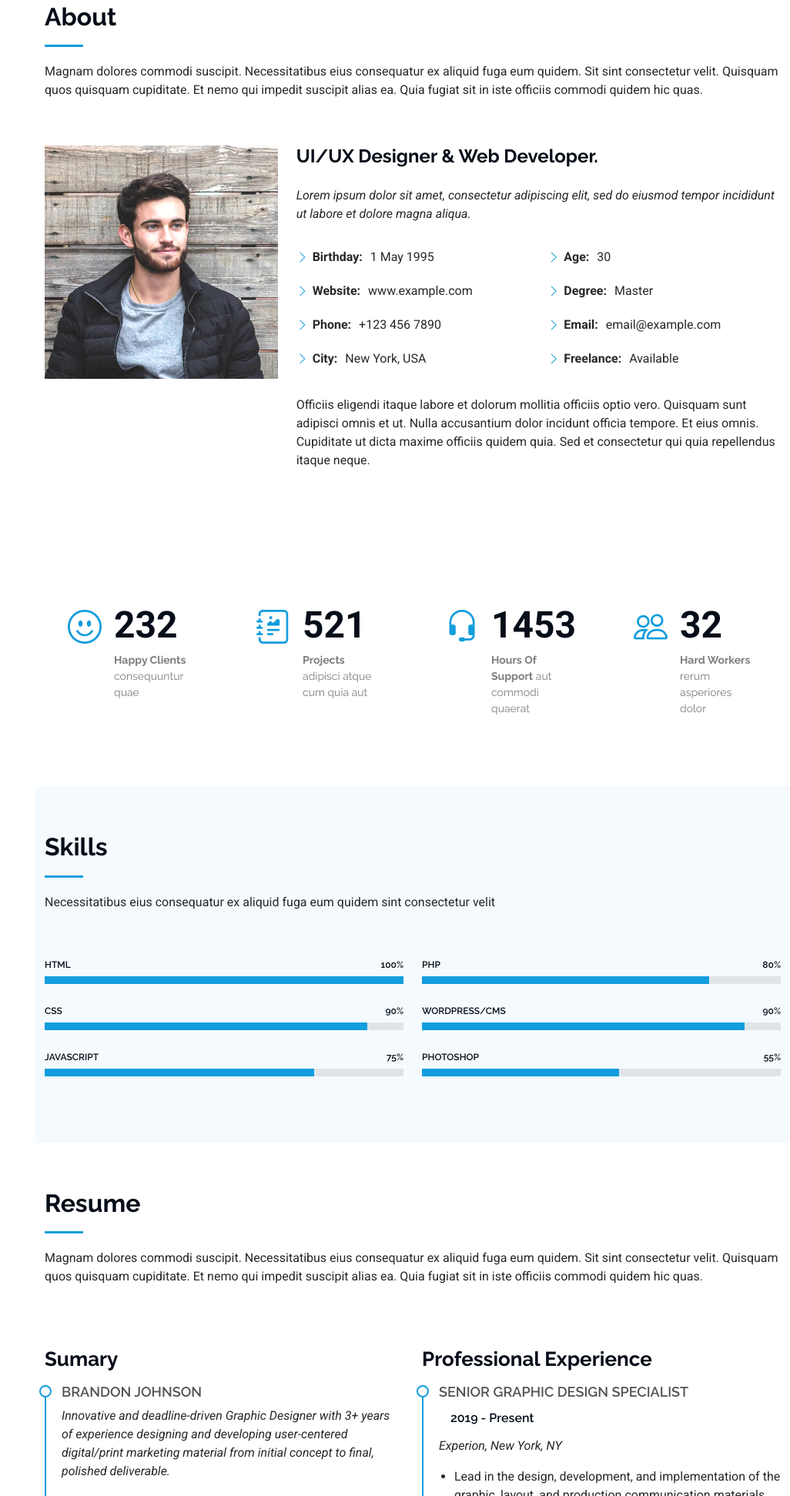
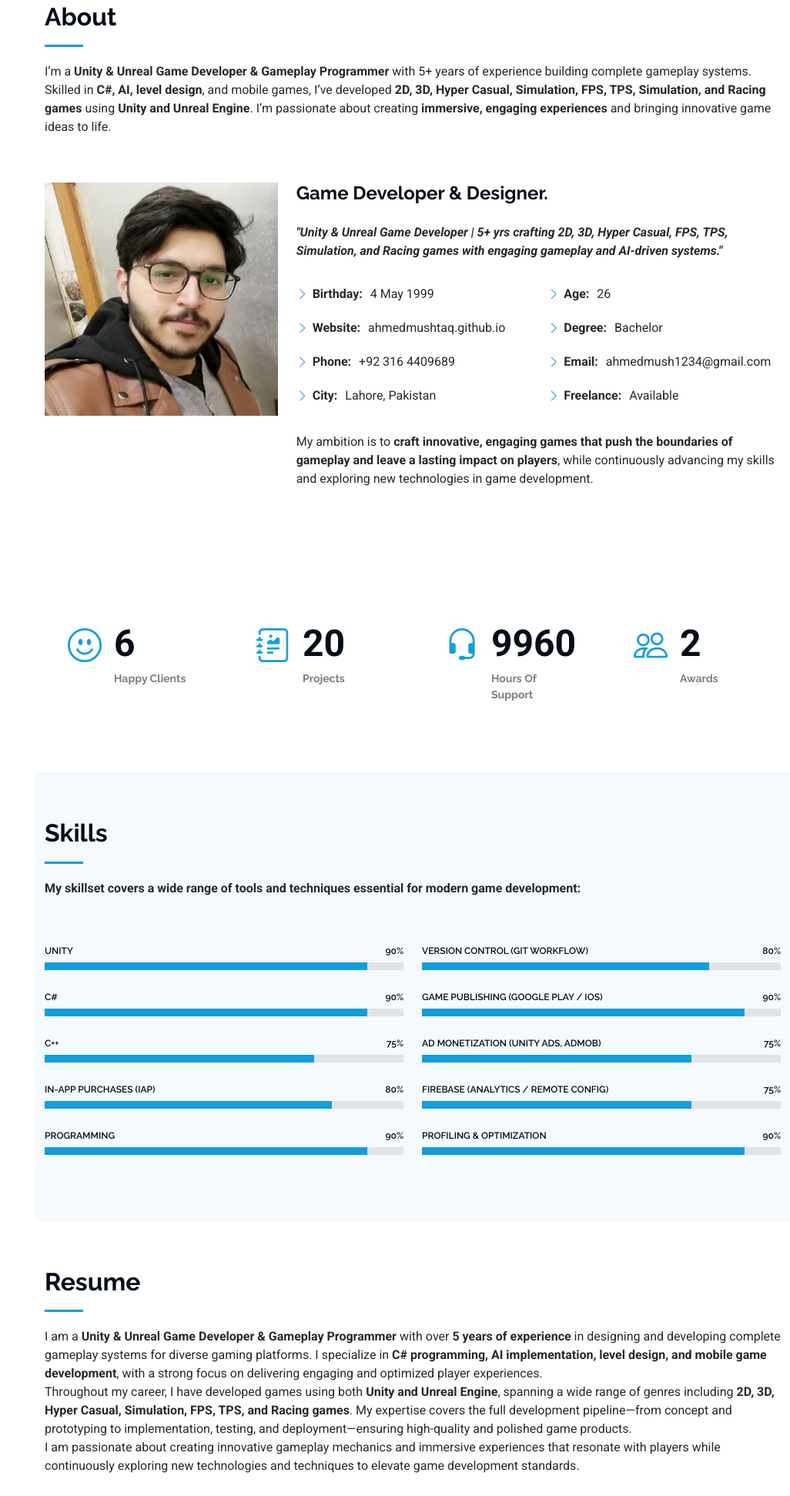
Before and after one commit to ahmedmushtaq/ahmedmushtaq.github.io, a plain HTML site: page index.html in a window 1280 px wide. Shown: the part 857-2800 px from the top of the page at 77% size, without its empty margins (254-1280 px from the left). Drawn offline with Linux system fonts and the light colour scheme.

Commit message:
Added New Details

```diff
--- a/index.html
+++ b/index.html
@@ -4,13 +4,13 @@
 <head>
   <meta charset="utf-8">
   <meta content="width=device-width, initial-scale=1.0" name="viewport">
-  <title>Index - iPortfolio Bootstrap Template</title>
+  <title>Ahmed Mushtaq - Game Developer</title>
   <meta content="" name="description">
   <meta content="" name="keywords">
 
   <!-- Favicons -->
-  <link href="assets/img/favicon.png" rel="icon">
-  <link href="assets/img/apple-touch-icon.png" rel="apple-touch-icon">
+  <link href="assets/img/Icon.png" rel="icon">
+  <link href="assets/img/Icon.png" rel="apple-touch-icon">
 
   <!-- Fonts -->
   <link href="https://fonts.googleapis.com" rel="preconnect">
@@ -42,21 +42,21 @@
     <i class="header-toggle d-xl-none bi bi-list"></i>
 
     <div class="profile-img">
-      <img src="assets/img/my-profile-img.jpg" alt="" class="img-fluid rounded-circle">
+      <img src="assets/img/Profilepic.jpg" alt="" class="img-fluid rounded-circle">
     </div>
 
     <a href="index.html" class="logo d-flex align-items-center justify-content-center">
       <!-- Uncomment the line below if you also wish to use an image logo -->
       <!-- <img src="assets/img/logo.png" alt=""> -->
-      <h1 class="sitename">Alex Smith</h1>
+      <h1 class="sitename">Ahmed Mushtaq</h1>
     </a>
 
     <div class="social-links text-center">
-      <a href="#" class="twitter"><i class="bi bi-twitter-x"></i></a>
-      <a href="#" class="facebook"><i class="bi bi-facebook"></i></a>
-      <a href="#" class="instagram"><i class="bi bi-instagram"></i></a>
-      <a href="#" class="google-plus"><i class="bi bi-skype"></i></a>
-      <a href="#" class="linkedin"><i class="bi bi-linkedin"></i></a>
+      <a href="https://x.com/ahmedmush123" class="twitter" target="_blank" rel="noopener noreferrer"><i class="bi bi-twitter-x"></i></a>
+      <a href="https://www.facebook.com/skidro.anceer/" class="facebook" target="_blank" rel="noopener noreferrer"><i class="bi bi-facebook"></i></a>
+      <a href="https://www.instagram.com/skidro_anceer/" class="instagram"  target="_blank" rel="noopener noreferrer"><i class="bi bi-instagram"></i></a>
+      <a href="https://discord.com/users/409959816572829706" class="discord" target="_blank" rel="noopener noreferrer"><i class="bi bi-discord"></i></a>
+      <a href="https://www.linkedin.com/in/ahmed-mushtaq-8462b6136/" class="linkedin" target="_blank" rel="noopener noreferrer"><i class="bi bi-linkedin"></i></a>
     </div>
 
     <nav id="navmenu" class="navmenu">
@@ -94,11 +94,11 @@
     <!-- Hero Section -->
     <section id="hero" class="hero section dark-background">
 
-      <img src="assets/img/hero-bg.jpg" alt="" data-aos="fade-in" class="">
+      <img src="assets/img/BG.jpg" alt="" data-aos="fade-in" class="">
 
       <div class="container" data-aos="fade-up" data-aos-delay="100">
-        <h2>Alex Smith</h2>
-        <p>I'm <span class="typed" data-typed-items="Designer, Developer, Freelancer, Photographer">Designer</span><span class="typed-cursor typed-cursor--blink" aria-hidden="true"></span><span class="typed-cursor typed-cursor--blink" aria-hidden="true"></span></p>
+        <h2>Ahmed Mushtaq</h2>
+        <p>I'm <span class="typed" data-typed-items="Game Developer, Software Engineer, Freelancer, Passionative Gamer">Game Developer</span><span class="typed-cursor typed-cursor--blink" aria-hidden="true"></span><span class="typed-cursor typed-cursor--blink" aria-hidden="true"></span></p>
       </div>
 
     </section><!-- /Hero Section -->
@@ -109,42 +109,41 @@
       <!-- Section Title -->
       <div class="container section-title" data-aos="fade-up">
         <h2>About</h2>
-        <p>Magnam dolores commodi suscipit. Necessitatibus eius consequatur ex aliquid fuga eum quidem. Sit sint consectetur velit. Quisquam quos quisquam cupiditate. Et nemo qui impedit suscipit alias ea. Quia fugiat sit in iste officiis commodi quidem hic quas.</p>
+        <p>I’m a <b>Unity & Unreal Game Developer & Gameplay Programmer</b> with 5+ years of experience building complete gameplay systems. Skilled in <b>C#, AI, level design</b>, and mobile games, I’ve developed <b>2D, 3D, Hyper Casual, Simulation, FPS, TPS, Simulation, and Racing games</b> using <b>Unity and Unreal Engine</b>. I’m passionate about creating <b>immersive, engaging experiences</b> and bringing innovative game ideas to life.</p>
       </div><!-- End Section Title -->
 
       <div class="container" data-aos="fade-up" data-aos-delay="100">
 
         <div class="row gy-4 justify-content-center">
           <div class="col-lg-4">
-            <img src="assets/img/my-profile-img.jpg" class="img-fluid" alt="">
+            <img src="assets/img/Profilepic.jpg" class="img-fluid" alt="">
           </div>
           <div class="col-lg-8 content">
-            <h2>UI/UX Designer &amp; Web Developer.</h2>
+            <h2>Game Developer &amp; Designer.</h2>
             <p class="fst-italic py-3">
-              Lorem ipsum dolor sit amet, consectetur adipiscing elit, sed do eiusmod tempor incididunt ut labore et dolore
-              magna aliqua.
+              <b>"Unity & Unreal Game Developer | 5+ yrs crafting 2D, 3D, Hyper Casual, FPS, TPS, Simulation, and Racing games with engaging gameplay and AI-driven systems."</b>
             </p>
             <div class="row">
               <div class="col-lg-6">
                 <ul>
-                  <li><i class="bi bi-chevron-right"></i> <strong>Birthday:</strong> <span>1 May 1995</span></li>
-                  <li><i class="bi bi-chevron-right"></i> <strong>Website:</strong> <span>www.example.com</span></li>
-                  <li><i class="bi bi-chevron-right"></i> <strong>Phone:</strong> <span>+123 456 7890</span></li>
-                  <li><i class="bi bi-chevron-right"></i> <strong>City:</strong> <span>New York, USA</span></li>
+                  <li><i class="bi bi-chevron-right"></i> <strong>Birthday:</strong> <span>4 May 1999</span></li>
+                  <li><i class="bi bi-chevron-right"></i> <strong>Website:</strong> <span>ahmedmushtaq.github.io</span></li>
+                  <li><i class="bi bi-chevron-right"></i> <strong>Phone:</strong> <span>+92 316 4409689</span></li>
+                  <li><i class="bi bi-chevron-right"></i> <strong>City:</strong> <span>Lahore, Pakistan</span></li>
                 </ul>
               </div>
               <div class="col-lg-6">
                 <ul>
-                  <li><i class="bi bi-chevron-right"></i> <strong>Age:</strong> <span>30</span></li>
-                  <li><i class="bi bi-chevron-right"></i> <strong>Degree:</strong> <span>Master</span></li>
-                  <li><i class="bi bi-chevron-right"></i> <strong>Email:</strong> <span>email@example.com</span></li>
+                  <li><i class="bi bi-chevron-right"></i> <strong>Age:</strong> <span>26</span></li>
+                  <li><i class="bi bi-chevron-right"></i> <strong>Degree:</strong> <span>Bachelor</span></li>
+                  <li><i class="bi bi-chevron-right"></i> <strong>Email:</strong> <span>ahmedmush1234@gmail.com</span></li>
                   <li><i class="bi bi-chevron-right"></i> <strong>Freelance:</strong> <span>Available</span></li>
                 </ul>
               </div>
             </div>
             <p class="py-3">
-              Officiis eligendi itaque labore et dolorum mollitia officiis optio vero. Quisquam sunt adipisci omnis et ut. Nulla accusantium dolor incidunt officia tempore. Et eius omnis.
-              Cupiditate ut dicta maxime officiis quidem quia. Sed et consectetur qui quia repellendus itaque neque.
+              My ambition is to <b>craft innovative, engaging games that push the boundaries of gameplay and
+              leave a lasting impact on players</b>, while continuously advancing my skills and exploring new technologies in game development.
             </p>
           </div>
         </div>
@@ -163,32 +162,32 @@
           <div class="col-lg-3 col-md-6">
             <div class="stats-item">
               <i class="bi bi-emoji-smile"></i>
-              <span data-purecounter-start="0" data-purecounter-end="232" data-purecounter-duration="1" class="purecounter"></span>
-              <p><strong>Happy Clients</strong> <span>consequuntur quae</span></p>
+              <span data-purecounter-start="0" data-purecounter-end="6" data-purecounter-duration="1" class="purecounter"></span>
+              <p><strong>Happy Clients</strong> <span></span></p>
             </div>
           </div><!-- End Stats Item -->
 
           <div class="col-lg-3 col-md-6">
             <div class="stats-item">
               <i class="bi bi-journal-richtext"></i>
-              <span data-purecounter-start="0" data-purecounter-end="521" data-purecounter-duration="1" class="purecounter"></span>
-              <p><strong>Projects</strong> <span>adipisci atque cum quia aut</span></p>
+              <span data-purecounter-start="0" data-purecounter-end="20" data-purecounter-duration="1" class="purecounter"></span>
+              <p><strong>Projects</strong> <span></span></p>
             </div>
           </div><!-- End Stats Item -->
 
           <div class="col-lg-3 col-md-6">
             <div class="stats-item">
               <i class="bi bi-headset"></i>
-              <span data-purecounter-start="0" data-purecounter-end="1453" data-purecounter-duration="1" class="purecounter"></span>
-              <p><strong>Hours Of Support</strong> <span>aut commodi quaerat</span></p>
+              <span data-purecounter-start="0" data-purecounter-end="9960" data-purecounter-duration="1" class="purecounter"></span>
+              <p><strong>Hours Of Support</strong> <span></span></p>
             </div>
           </div><!-- End Stats Item -->
 
           <div class="col-lg-3 col-md-6">
             <div class="stats-item">
               <i class="bi bi-people"></i>
-              <span data-purecounter-start="0" data-purecounter-end="32" data-purecounter-duration="1" class="purecounter"></span>
-              <p><strong>Hard Workers</strong> <span>rerum asperiores dolor</span></p>
+              <span data-purecounter-start="0" data-purecounter-end="2" data-purecounter-duration="1" class="purecounter"></span>
+              <p><strong>Awards</strong> <span></span></p>
             </div>
           </div><!-- End Stats Item -->
 
@@ -204,7 +203,7 @@
       <!-- Section Title -->
       <div class="container section-title" data-aos="fade-up">
         <h2>Skills</h2>
-        <p>Necessitatibus eius consequatur ex aliquid fuga eum quidem sint consectetur velit</p>
+        <p><b>My skillset covers a wide range of tools and techniques essential for modern game development:</b></p>
       </div><!-- End Section Title -->
 
       <div class="container" data-aos="fade-up" data-aos-delay="100">
@@ -214,23 +213,37 @@
           <div class="col-lg-6">
 
             <div class="progress">
-              <span class="skill"><span>HTML</span> <i class="val">100%</i></span>
-              <div class="progress-bar-wrap">
-                <div class="progress-bar" role="progressbar" aria-valuenow="100" aria-valuemin="0" aria-valuemax="100"></div>
-              </div>
-            </div><!-- End Skills Item -->
-
-            <div class="progress">
-              <span class="skill"><span>CSS</span> <i class="val">90%</i></span>
+              <span class="skill"><span>Unity</span> <i class="val">90%</i></span>
               <div class="progress-bar-wrap">
                 <div class="progress-bar" role="progressbar" aria-valuenow="90" aria-valuemin="0" aria-valuemax="100"></div>
               </div>
             </div><!-- End Skills Item -->
 
             <div class="progress">
-              <span class="skill"><span>JavaScript</span> <i class="val">75%</i></span>
+              <span class="skill"><span>C#</span> <i class="val">90%</i></span>
+              <div class="progress-bar-wrap">
+                <div class="progress-bar" role="progressbar" aria-valuenow="90" aria-valuemin="0" aria-valuemax="100"></div>
+              </div>
+            </div><!-- End Skills Item -->
+
+            <div class="progress">
+              <span class="skill"><span>C++</span> <i class="val">75%</i></span>
               <div class="progress-bar-wrap">
                 <div class="progress-bar" role="progressbar" aria-valuenow="75" aria-valuemin="0" aria-valuemax="100"></div>
+              </div>
+            </div><!-- End Skills Item -->
+
+            <div class="progress">
+              <span class="skill"><span>In-App Purchases (IAP)</span> <i class="val">80%</i></span>
+              <div class="progress-bar-wrap">
+                <div class="progress-bar" role="progressbar" aria-valuenow="80" aria-valuemin="0" aria-valuemax="100"></div>
+              </div>
+            </div><!-- End Skills Item -->
+
+            <div class="progress">
+              <span class="skill"><span>Programming</span> <i class="val">90%</i></span>
+              <div class="progress-bar-wrap">
+                <div class="progress-bar" role="progressbar" aria-valuenow="90" aria-valuemin="0" aria-valuemax="100"></div>
               </div>
             </div><!-- End Skills Item -->
 
@@ -239,23 +252,37 @@
           <div class="col-lg-6">
 
             <div class="progress">
-              <span class="skill"><span>PHP</span> <i class="val">80%</i></span>
+              <span class="skill"><span>Version Control (Git Workflow)</span> <i class="val">80%</i></span>
               <div class="progress-bar-wrap">
                 <div class="progress-bar" role="progressbar" aria-valuenow="80" aria-valuemin="0" aria-valuemax="100"></div>
               </div>
             </div><!-- End Skills Item -->
 
             <div class="progress">
-              <span class="skill"><span>WordPress/CMS</span> <i class="val">90%</i></span>
+              <span class="skill"><span>Game Publishing (Google Play / iOS)</span> <i class="val">90%</i></span>
               <div class="progress-bar-wrap">
                 <div class="progress-bar" role="progressbar" aria-valuenow="90" aria-valuemin="0" aria-valuemax="100"></div>
               </div>
             </div><!-- End Skills Item -->
 
             <div class="progress">
-              <span class="skill"><span>Photoshop</span> <i class="val">55%</i></span>
+              <span class="skill"><span>Ad Monetization (Unity Ads, AdMob)</span> <i class="val">75%</i></span>
               <div class="progress-bar-wrap">
-                <div class="progress-bar" role="progressbar" aria-valuenow="55" aria-valuemin="0" aria-valuemax="100"></div>
+                <div class="progress-bar" role="progressbar" aria-valuenow="75" aria-valuemin="0" aria-valuemax="100"></div>
+              </div>
+            </div><!-- End Skills Item -->
+
+            <div class="progress">
+              <span class="skill"><span>FireBase (Analytics / Remote Config)</span> <i class="val">75%</i></span>
+              <div class="progress-bar-wrap">
+                <div class="progress-bar" role="progressbar" aria-valuenow="75" aria-valuemin="0" aria-valuemax="100"></div>
+              </div>
+            </div><!-- End Skills Item -->
+
+            <div class="progress">
+              <span class="skill"><span>Profiling &amp; Optimization</span> <i class="val">90%</i></span>
+              <div class="progress-bar-wrap">
+                <div class="progress-bar" role="progressbar" aria-valuenow="90" aria-valuemin="0" aria-valuemax="100"></div>
               </div>
             </div><!-- End Skills Item -->
 
@@ -273,7 +300,15 @@
       <!-- Section Title -->
       <div class="container section-title" data-aos="fade-up">
         <h2>Resume</h2>
-        <p>Magnam dolores commodi suscipit. Necessitatibus eius consequatur ex aliquid fuga eum quidem. Sit sint consectetur velit. Quisquam quos quisquam cupiditate. Et nemo qui impedit suscipit alias ea. Quia fugiat sit in iste officiis commodi quidem hic quas.</p>
+        <p>I am a <b>Unity & Unreal Game Developer & Gameplay Programmer</b> with over <b>5 years of experience</b> in designing and developing complete gameplay systems for diverse gaming platforms.
+           I specialize in <b>C# programming, AI implementation, level design, and mobile game development</b>, with a strong focus on delivering engaging and optimized player experiences.</p>
+
+        <p> Throughout my career, I have developed games using both <b>Unity and Unreal Engine</b>, spanning a wide range of genres including <b>2D, 3D,
+           Hyper Casual, Simulation, FPS, TPS, and Racing games</b>. My expertise covers the full development pipeline—from concept and prototyping to implementation, testing, and
+           deployment—ensuring high-quality and polished game products.</p>
+
+        <p> I am passionate about creating innovative gameplay mechanics and immersive experiences that resonate with players while continuously exploring new technologies
+            and techniques to elevate game development standards.</p>
       </div><!-- End Section Title -->
 
       <div class="container">
@@ -281,31 +316,32 @@
         <div class="row">
 
           <div class="col-lg-6" data-aos="fade-up" data-aos-delay="100">
-            <h3 class="resume-title">Sumary</h3>
+            <h3 class="resume-title">Summary</h3>
 
             <div class="resume-item pb-0">
-              <h4>Brandon Johnson</h4>
-              <p><em>Innovative and deadline-driven Graphic Designer with 3+ years of experience designing and developing user-centered digital/print marketing material from initial concept to final, polished deliverable.</em></p>
+              <h4>Ahmed Mushtaq</h4>
+              <p><em><b>“Unity & Unreal Game Developer with 5+ years of creating 2D, 3D, Hyper Casual, Simulation, FPS, TPS, and Racing games. I build complete gameplay systems with strong C#, AI, and level design skills — driven by the ambition to craft innovative, impactful game experiences.”</b></em></p>
               <ul>
-                <li>Portland par 127,Orlando, FL</li>
-                <li>(123) 456-7891</li>
-                <li>alice.barkley@example.com</li>
+                <li>Lahore, Punjab, Pakistan</li>
+                <li>(+92) 316-4409689</li>
+                <li>ahmedmush1234@gmail.com</li>
               </ul>
             </div><!-- Edn Resume Item -->
 
             <h3 class="resume-title">Education</h3>
             <div class="resume-item">
-              <h4>Master of Fine Arts &amp; Graphic Design</h4>
-              <h5>2015 - 2016</h5>
-              <p><em>Rochester Institute of Technology, Rochester, NY</em></p>
-              <p>Qui deserunt veniam. Et sed aliquam labore tempore sed quisquam iusto autem sit. Ea vero voluptatum qui ut dignissimos deleniti nerada porti sand markend</p>
+              <h4>Bachelor of Science in Computer Science</h4>
+              <h5>2017 - 2021</h5>
+              <p><em>COMSATS University, Sahiwal, Pakistan</em></p>
+              <p>CGPA: 3.23</p>
+              <p>Completed a comprehensive program focused on programming, algorithms, software engineering, and problem-solving, providing a strong foundation for game development and technical innovation.</p>
             </div><!-- Edn Resume Item -->
 
             <div class="resume-item">
-              <h4>Bachelor of Fine Arts &amp; Graphic Design</h4>
-              <h5>2010 - 2014</h5>
-              <p><em>Rochester Institute of Technology, Rochester, NY</em></p>
-              <p>Quia nobis sequi est occaecati aut. Repudiandae et iusto quae reiciendis et quis Eius vel ratione eius unde vitae rerum voluptates asperiores voluptatem Earum molestiae consequatur neque etlon sader mart dila</p>
+              <h4>Intermediate in Computer Science</h4>
+              <h5>2014 - 2016</h5>
+              <p><em>Punjab College, Sahiwal, Pakistan</em></p>
+              <p>Studied core computing, mathematics, and foundational programming concepts, developing early skills in logic and technology.</p>
             </div><!-- Edn Resume Item -->
 
           </div>
```
Also changed, not shown: assets/img/BG2.jpg (added), assets/img/Icon.png (added), assets/img/Profilepic.jpg (added), assets/img/apple-touch-icon.png (deleted), assets/img/favicon.png (deleted), 1 other file.
